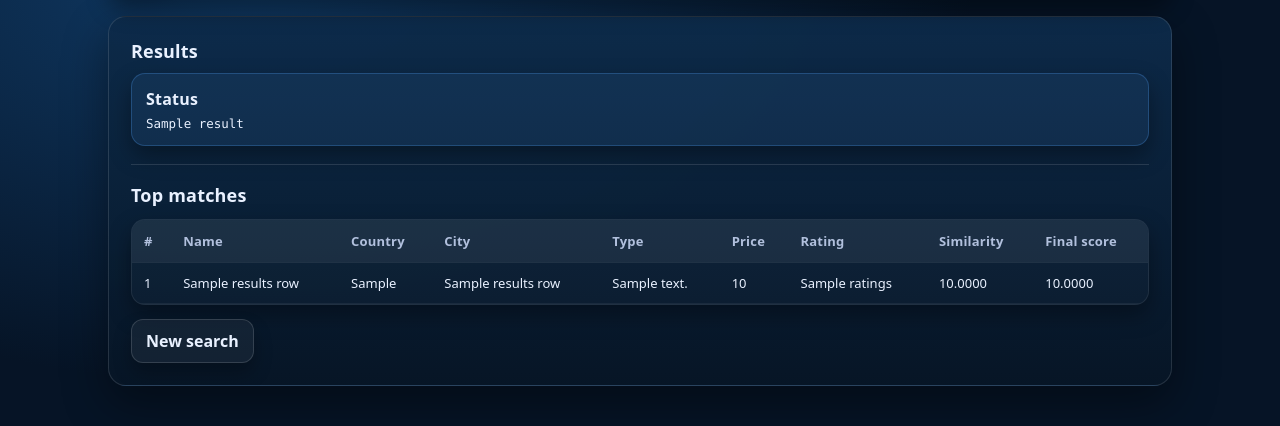
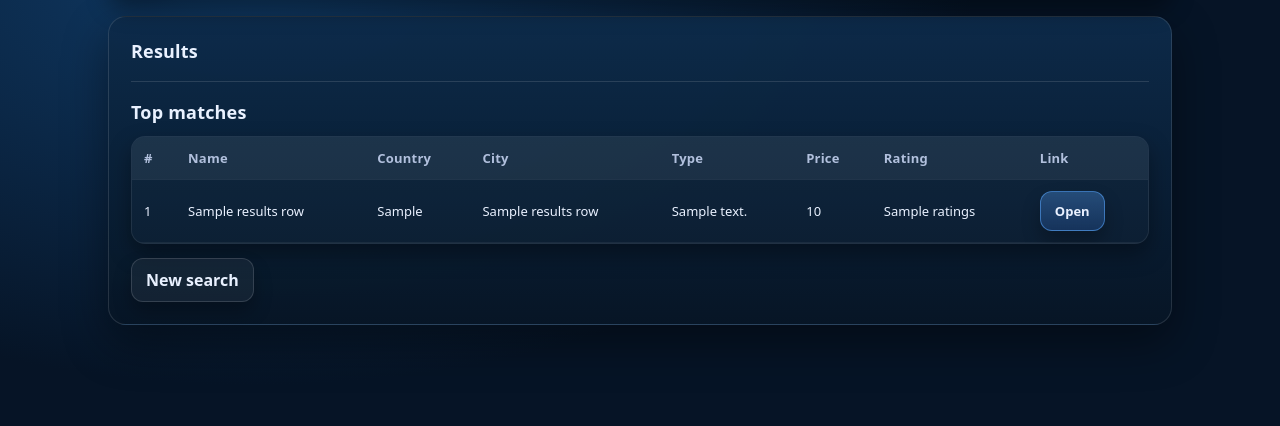
Before and after one commit to naghamo/VibeBnB, a Flask app: template templates/results.html in a window 1280 px wide. Shown: the part 115-541 px from the top of the page. Run offline with Flask 3, Linux system fonts and the light colour scheme; the template is opened without the code that fills it: most values are stand-ins (such as "Sample title", 1, 10 or a date in 2020).

Commit message:
pipeline notebook

```diff
--- a/templates/preferences.html
+++ b/templates/preferences.html
@@ -26,7 +26,7 @@
       </select>
     </div>
 
-    <div class="field">
+    <!-- <div class="field">
       <label class="label" for="n_candidates">How wide should we search?</label>
       <select class="select" name="n_candidates" id="n_candidates">
         {% for val in [25, 50, 100, 200] %}
@@ -36,7 +36,7 @@
         {% endfor %}
       </select>
       <div class="muted small">Bigger = more options, but slower.</div>
-    </div>
+    </div> -->
 
     <div class="field">
       <label class="label" for="k_show">How many results to show?</label>
--- a/templates/results.html
+++ b/templates/results.html
@@ -2,13 +2,6 @@
 {% block content %}
 
 <h2 class="section-title">Results</h2>
-
-{% if result %}
-  <div class="result" style="margin-top:10px;">
-    <div class="result-title">Status</div>
-    <div class="result-body">{{ result }}</div>
-  </div>
-{% endif %}
 
 {% if results_rows %}
   <hr class="divider" style="margin-top:18px;">
@@ -26,8 +19,7 @@
           <th>Type</th>
           <th>Price</th>
           <th>Rating</th>
-          <th>Similarity</th>
-          <th>Final score</th>
+          <th>Link</th>
         </tr>
       </thead>
       <tbody>
@@ -40,8 +32,15 @@
           <td>{{ r.room_type_text }}</td>
           <td>{{ r.price_per_night }}</td>
           <td>{{ r.ratings }}</td>
-          <td>{{ "%.4f"|format(r.l2_dist) if r.l2_dist is not none else "" }}</td>
-          <td>{{ "%.4f"|format(r.final_score) if r.final_score is not none else "" }}</td>
+          <td>
+            {% if r.final_url %}
+              <a class="btn small" href="{{ r.final_url }}" target="_blank" rel="noopener noreferrer">
+                Open
+              </a>
+            {% else %}
+              <span class="muted">—</span>
+            {% endif %}
+          </td>
         </tr>
         {% endfor %}
       </tbody>
```
